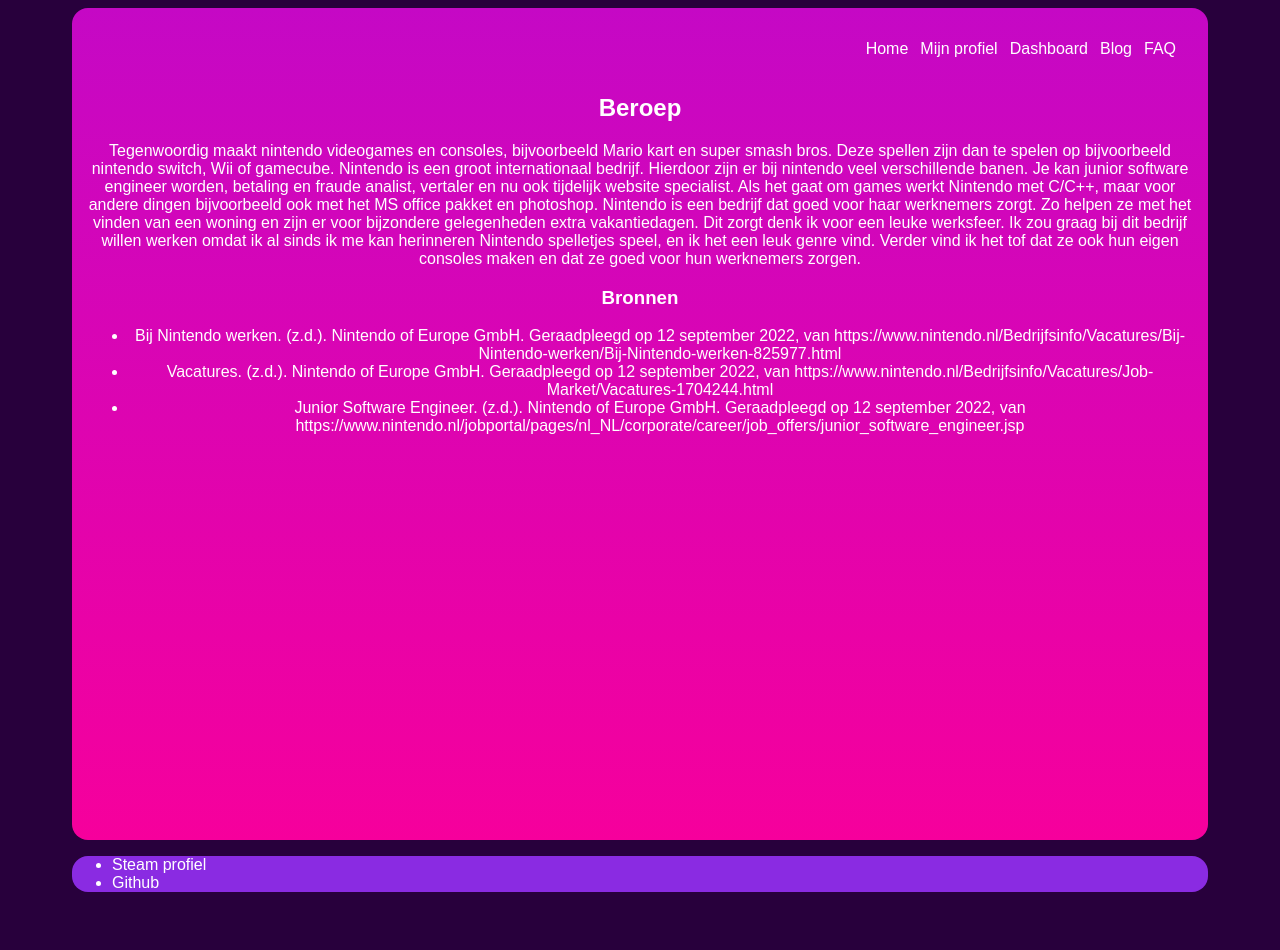
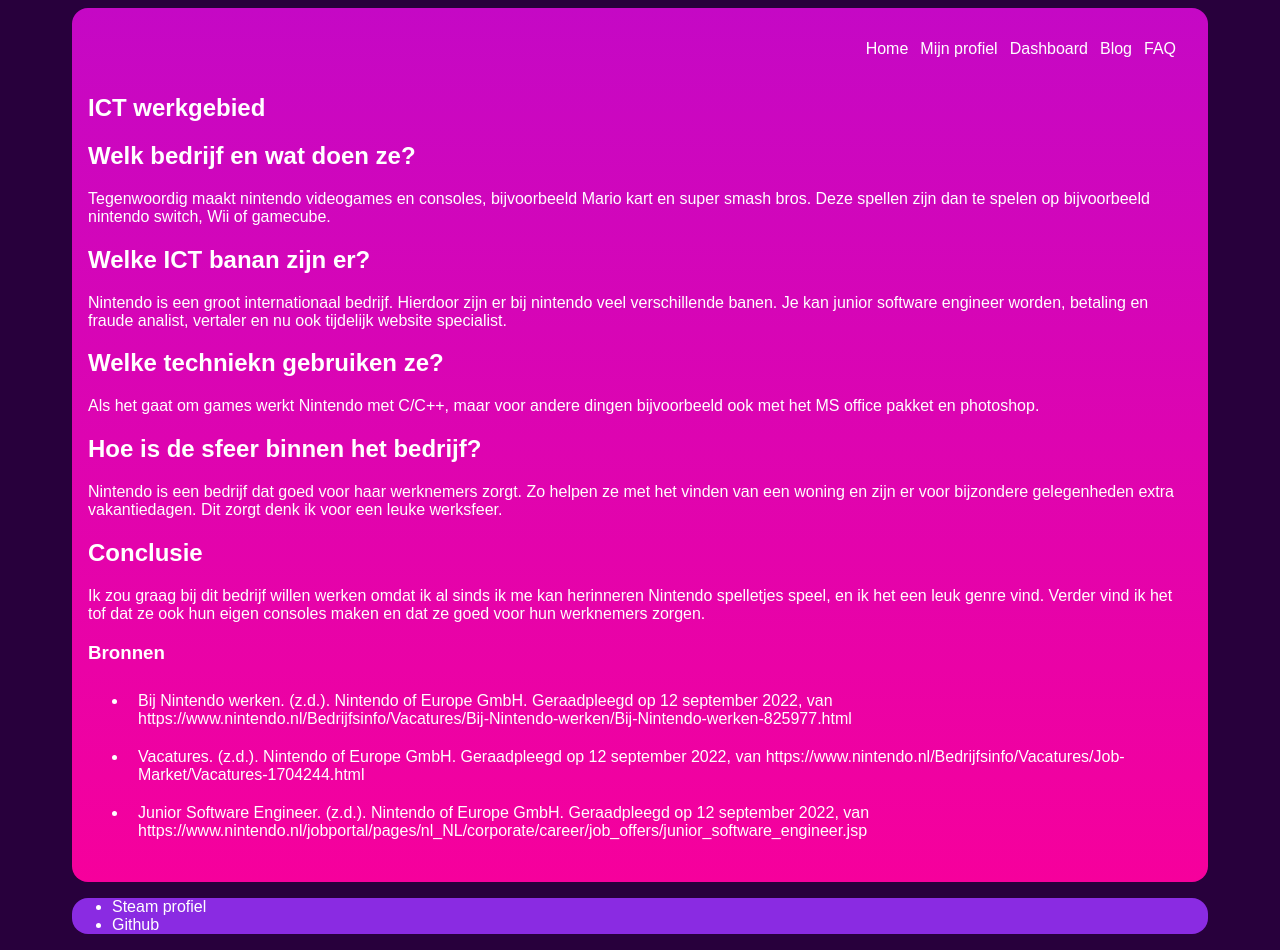
Before and after one commit to GijsvdMeule/GijsvdMeule.github.io, a plain HTML site: page blog-posts/profession.html in a window 1280 px wide. Before the commit the page ends 908 px from the top, so only its background shows below. Drawn offline with Linux system fonts and the light colour scheme.

Commit message:
blog post changed

```diff
--- a/blog-posts/profession.html
+++ b/blog-posts/profession.html
@@ -25,22 +25,39 @@
 
         <section>
             <h1>
-            Beroep
+                ICT werkgebied
             </h1>
-        Tegenwoordig maakt nintendo videogames en consoles, bijvoorbeeld Mario kart en super smash bros. Deze spellen
-        zijn dan te spelen op bijvoorbeeld nintendo switch, Wii of gamecube. Nintendo is een groot internationaal
+
+            <h2>Welk bedrijf en wat doen ze?</h2>
+            Tegenwoordig maakt nintendo videogames en consoles, bijvoorbeeld Mario kart en super smash bros. Deze
+            spellen
+            zijn dan te spelen op bijvoorbeeld nintendo switch, Wii of gamecube.
+
+            <h2>Welke ICT banan zijn er?</h2>
+            Nintendo is een groot internationaal
             bedrijf. Hierdoor zijn er bij nintendo veel verschillende banen. Je kan junior software engineer worden,
-        betaling en fraude analist, vertaler en nu ook tijdelijk website specialist. Als het gaat om games werkt
-        Nintendo met C/C++, maar voor andere dingen bijvoorbeeld ook met het MS office pakket en photoshop. Nintendo is
+            betaling en fraude analist, vertaler en nu ook tijdelijk website specialist.
+
+            <h2>Welke techniekn gebruiken ze?</h2>
+            Als het gaat om games werkt
+            Nintendo met C/C++, maar voor andere dingen bijvoorbeeld ook met het MS office pakket en photoshop.
+
+            <h2>Hoe is de sfeer binnen het bedrijf?</h2>
+            Nintendo is
             een bedrijf dat goed voor haar werknemers zorgt. Zo helpen ze met het vinden van een woning en zijn er voor
-        bijzondere gelegenheden extra vakantiedagen. Dit zorgt denk ik voor een leuke werksfeer. Ik zou graag bij dit
-        bedrijf willen werken omdat ik al sinds ik me kan herinneren Nintendo spelletjes speel, en ik het een leuk genre
+            bijzondere gelegenheden extra vakantiedagen. Dit zorgt denk ik voor een leuke werksfeer.
+
+            <h2>Conclusie</h2>
+            Ik zou graag bij dit
+            bedrijf willen werken omdat ik al sinds ik me kan herinneren Nintendo spelletjes speel, en ik het een leuk
+            genre
             vind. Verder vind ik het tof dat ze ook hun eigen consoles maken en dat ze goed voor hun werknemers zorgen.
 
             <h3>Bronnen</h3>
-        <ul>
+            <ul class="source">
                 <li>Bij Nintendo werken. (z.d.). Nintendo of Europe GmbH. Geraadpleegd op 12 september 2022, van
-                https://www.nintendo.nl/Bedrijfsinfo/Vacatures/Bij-Nintendo-werken/Bij-Nintendo-werken-825977.html</li>
+                    https://www.nintendo.nl/Bedrijfsinfo/Vacatures/Bij-Nintendo-werken/Bij-Nintendo-werken-825977.html
+                </li>
                 <li>Vacatures. (z.d.). Nintendo of Europe GmbH. Geraadpleegd op 12 september 2022, van
                     https://www.nintendo.nl/Bedrijfsinfo/Vacatures/Job-Market/Vacatures-1704244.html</li>
                 <li>Junior Software Engineer. (z.d.). Nintendo of Europe GmbH. Geraadpleegd op 12 september 2022, van
@@ -54,7 +71,7 @@
             <li>
                 <a href="https://steamcommunity.com/profiles/76561198341567233/">Steam profiel</a>
             </li>
-      <li>      <a href="https://github.com/GijsvdMeule/GijsvdMeule.github.io">Github</a>
+            <li> <a href="https://github.com/GijsvdMeule/GijsvdMeule.github.io">Github</a>
             </li>
         </ul>
     </footer>
--- a/css/blog-post.css
+++ b/css/blog-post.css
@@ -4,6 +4,8 @@
     margin-left: 5vw;
     margin-right: 5vw;
     padding: 16px;
-    height: 100vh;
-    text-align: center;
 }
+
+.source li {
+    padding: 10px;
+}
```
Also changed, not shown: blog.html (+3 -0 lines), dashboard.html (+3 -1 lines), faq.html (+3 -0 lines), index.html (+2 -1 lines), profile.html (+3 -0 lines). Lines whose indentation alone changed are shown as unchanged.
